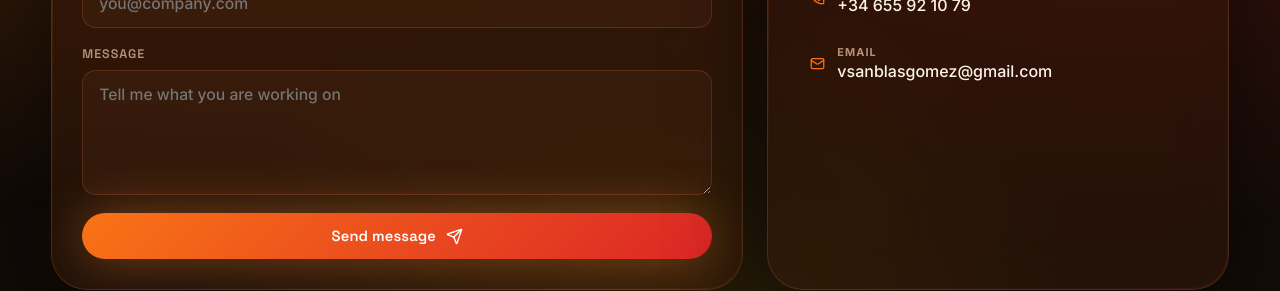
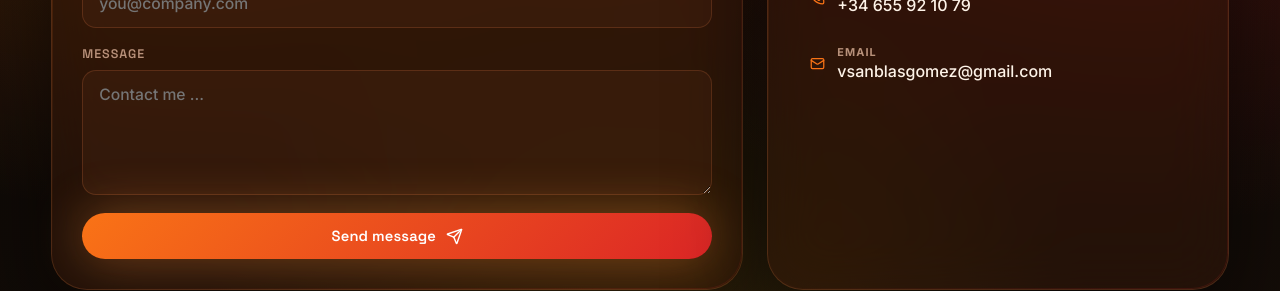
Before and after one commit to vsanblasgomez/vsanblasgomez-Portfolio, a React (Vite) app: page / in a window 1280 px wide. Shown: the part 5923-6214 px from the top of the page. Built offline with nearby package versions, Linux system fonts and the light colour scheme.

Commit message:
Update portfolio.ts

```diff
--- a/src/data/portfolio.ts
+++ b/src/data/portfolio.ts
@@ -355,7 +355,7 @@ export const uiCopy: Record<Language, UiCopy> = {
       email: 'Email',
       emailPlaceholder: 'tu@empresa.com',
       message: 'Mensaje',
-      messagePlaceholder: 'Cuéntame en qué estás trabajando',
+      messagePlaceholder: 'Contacta conmigo ...',
       send: 'Enviar mensaje',
       sending: 'Enviando...',
       socialTitle: 'Contacto',
@@ -399,7 +399,7 @@ export const uiCopy: Record<Language, UiCopy> = {
       email: 'Email',
       emailPlaceholder: 'you@company.com',
       message: 'Message',
-      messagePlaceholder: 'Tell me what you are working on',
+      messagePlaceholder: 'Contact me ...',
       send: 'Send message',
       sending: 'Sending...',
       socialTitle: 'Contact',
@@ -443,7 +443,7 @@ export const uiCopy: Record<Language, UiCopy> = {
       email: 'Email',
       emailPlaceholder: 'tu@empresa.com',
       message: 'Missatge',
-      messagePlaceholder: 'Conta’m en què estàs treballant',
+      messagePlaceholder: 'Contacta amb mi ...',
       send: 'Enviar missatge',
       sending: 'Enviant...',
       socialTitle: 'Contacte',
```
